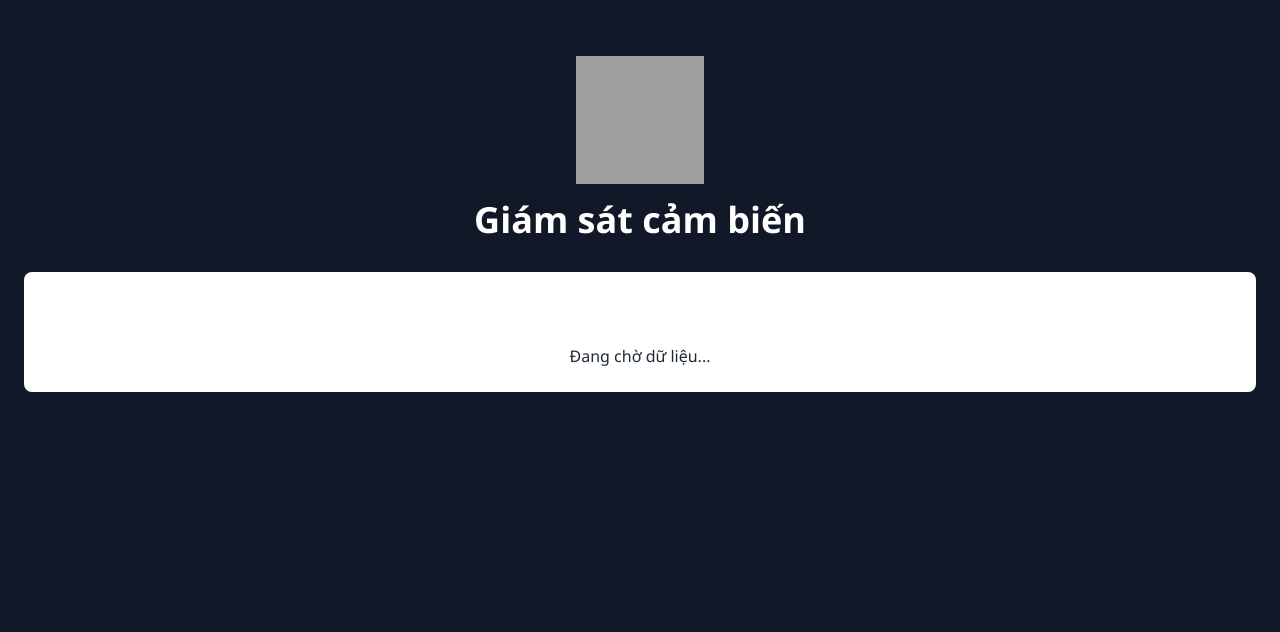
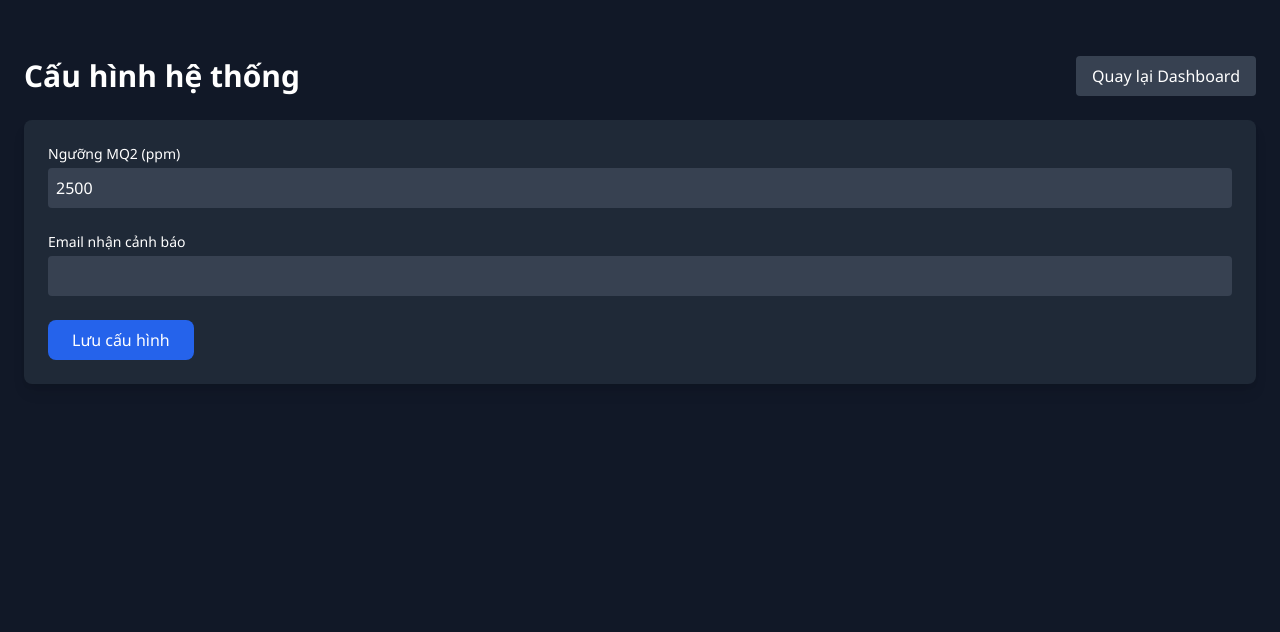
Before and after one commit to huy-893344/fire-alarm-flask, a Flask app: page /setting in a window 1280 px wide. Shown: the part 60-692 px from the top of the page. Run offline with Flask 3, Linux system fonts and the light colour scheme; the visitor is signed in with stand-in values (Sample User, id 1); some libraries are stand-ins or nearby versions; grey boxes are pictures that could not be loaded.

Commit message:
Update setting.html

```diff
--- a/templates/setting.html
+++ b/templates/setting.html
@@ -1,73 +1,35 @@
 {% extends "base.html" %}
-{% block title %}Dashboard | Fire Alarm{% endblock %}
+{% block title %}Cấu hình hệ thống | Fire Alarm{% endblock %}
 
 {% block body %}
 <div class="container mx-auto py-8">
-  <!-- Icon and Title -->
-  <div class="flex flex-col items-center mb-8">
-    <img src="{{ url_for('static', filename='img/fire_sensor.png') }}" alt="Sensor Icon" class="w-32 h-32 mb-4" />
-    <h1 class="text-4xl font-bold text-white">Giám sát cảm biến</h1>
+  <div class="flex justify-between items-center mb-6">
+    <h1 class="text-3xl font-bold text-white">Cấu hình hệ thống</h1>
+    <a href="{{ url_for('dashboard') }}" class="bg-gray-700 hover:bg-gray-600 text-white px-4 py-2 rounded">Quay lại Dashboard</a>
   </div>
 
-  <!-- Sensor Table -->
-  <div class="overflow-x-auto">
-    <table class="min-w-full bg-white rounded-lg overflow-hidden">
-      <thead class="bg-orange-600 text-white">
-        <tr>
-          <th class="px-4 py-3">Địa chỉ thiết bị</th>
-          <th class="px-4 py-3">Nhiệt độ (°C)</th>
-          <th class="px-4 py-3">Độ ẩm (%)</th>
-          <th class="px-4 py-3">Nồng độ gas</th>
-          <th class="px-4 py-3">Dấu báo lửa</th>
-        </tr>
-      </thead>
-      <tbody id="sensor-data" class="text-gray-800">
-        <tr>
-          <td colspan="5" class="text-center py-6">Đang chờ dữ liệu...</td>
-        </tr>
-      </tbody>
-    </table>
+  <div class="bg-gray-800 p-6 rounded-lg shadow-lg">
+    {% if message %}
+      <div class="bg-green-600 text-white p-3 rounded mb-4">
+        {{ message }}
+      </div>
+    {% endif %}
+
+    <form method="POST" class="space-y-6">
+      <div>
+        <label for="threshold" class="block text-sm font-medium mb-1 text-white">Ngưỡng MQ2 (ppm)</label>
+        <input id="threshold" name="threshold" type="number" value="{{ settings.threshold }}" required
+               class="w-full bg-gray-700 border-gray-600 text-white rounded p-2 focus:outline-none focus:ring-2 focus:ring-blue-500" />
+      </div>
+
+      <div>
+        <label for="alert_email" class="block text-sm font-medium mb-1 text-white">Email nhận cảnh báo</label>
+        <input id="alert_email" name="alert_email" type="email" value="{{ settings.alert_email }}"
+               class="w-full bg-gray-700 border-gray-600 text-white rounded p-2 focus:outline-none focus:ring-2 focus:ring-blue-500" />
+      </div>
+
+      <button type="submit" class="bg-blue-600 hover:bg-blue-700 text-white px-6 py-2 rounded-lg">Lưu cấu hình</button>
+    </form>
   </div>
 </div>
 {% endblock %}
-
-{% block scripts %}
-<!-- Firebase SDK -->
-<script src="https://www.gstatic.com/firebasejs/9.6.1/firebase-app-compat.js"></script>
-<script src="https://www.gstatic.com/firebasejs/9.6.1/firebase-database-compat.js"></script>
-<script>
-  const firebaseConfig = {
-    apiKey: "YOUR_API_KEY",
-    authDomain: "YOUR_AUTH_DOMAIN",
-    databaseURL: "https://firedetection-23fe9-default-rtdb.asia-southeast1.firebasedatabase.app",
-    projectId: "YOUR_PROJECT_ID",
-    storageBucket: "YOUR_STORAGE_BUCKET",
-    messagingSenderId: "YOUR_MESSAGING_SENDER_ID",
-    appId: "YOUR_APP_ID"
-  };
-  firebase.initializeApp(firebaseConfig);
-
-  const dbRef = firebase.database().ref('DataSensorRealTime');
-  dbRef.on('value', snapshot => {
-    const data = snapshot.val() || {};
-    const tbody = document.getElementById('sensor-data');
-    tbody.innerHTML = '';
-
-    Object.entries(data).forEach(([sid, item]) => {
-      const tr = document.createElement('tr');
-      tr.innerHTML = `
-        <td class="border px-4 py-2">${item.send_address || sid}</td>
-        <td class="border px-4 py-2">${item.temperature ?? '—'}</td>
-        <td class="border px-4 py-2">${item.humidity ?? '—'}</td>
-        <td class="border px-4 py-2">${item.mq2 ?? '—'}</td>
-        <td class="border px-4 py-2">${item.fire ? '<span class="text-red-600">Có</span>' : 'Không'}</td>
-      `;
-      tbody.appendChild(tr);
-    });
-
-    if (!Object.keys(data).length) {
-      tbody.innerHTML = '<tr><td colspan="5" class="text-center py-6">Chưa có dữ liệu</td></tr>';
-    }
-  });
-</script>
-{% endblock %}
```
